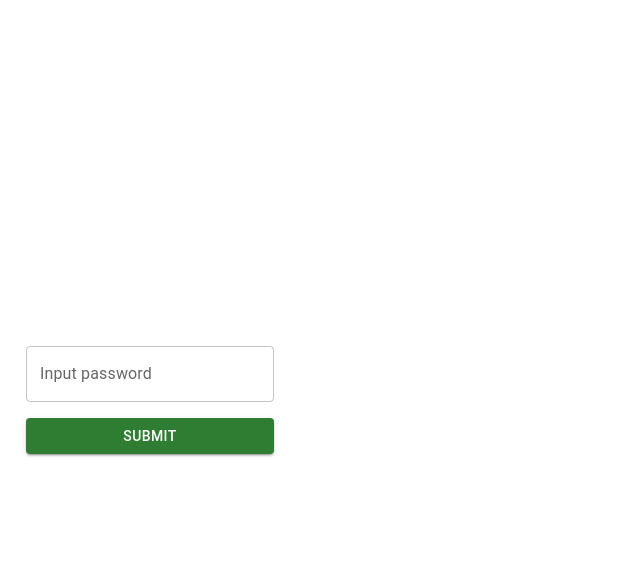
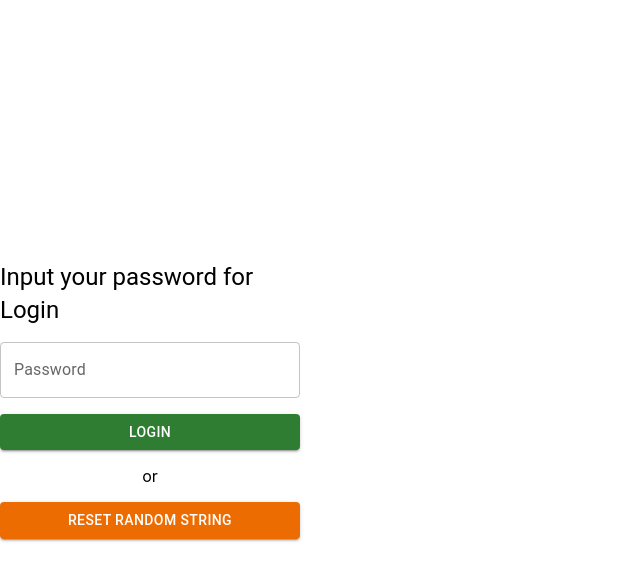
Before and after one commit to Baymurat/google-extension, a React (Create React App) app: page / in a window 1280 px wide. Both pictures are taken after typing "Sample123", "Sample123" into the empty fields and a click on the button "SUBMIT". Shown: the top 580 px of the page, without its empty margins (0-640 px from the left). Built offline with nearby package versions, Linux system fonts and the light colour scheme.

Commit message:
feat: implement reset random string

```diff
--- a/src/compoents/login/index.tsx
+++ b/src/compoents/login/index.tsx
@@ -1,4 +1,4 @@
-import { Box, TextField, Button, FormHelperText, FormControl } from '@mui/material'
+import { Box, TextField, Button, FormHelperText, FormControl, Typography } from '@mui/material'
 import { useState } from 'react'
 
 import { useAuthContext } from '../../context/authContext'
@@ -6,7 +6,7 @@ import { useAuthContext } from '../../context/authContext'
 const LoginPage = () => {
   const [isError, setIsError] = useState<boolean>(false)
   const [password, setPassword] = useState<string>('')
-  const { setAuthorizedState } = useAuthContext()
+  const { setAuthorizedState, setInitializedState } = useAuthContext()
 
   const handleSubmit = (e: React.FormEvent<HTMLFormElement>) => {
     e.preventDefault()
@@ -29,19 +29,33 @@ const LoginPage = () => {
       component="form"
       onSubmit={handleSubmit}
     >
+      <Typography variant='h5'>
+        Input your password for Login
+      </Typography>
       <TextField
         onChange={({ target }) => setPassword(target.value)}
         value={password}
         fullWidth
         error={isError}
-        label="Input password"
+        label="Password"
         type='password'
       />
       {isError && <FormControl error={isError} variant='outlined'>
         <FormHelperText id="component-error-text">Incorrect Password</FormHelperText>
       </FormControl>}
       <Button fullWidth type='submit' variant='contained' color='success'>
-        Submit
+        Login
+      </Button>
+      or
+      <Button
+        fullWidth
+        variant='contained'
+        color='warning'
+        onClick={() => {
+          setInitializedState(null)
+        }}
+      >
+        Reset random string
       </Button>
     </Box>
   )
```
